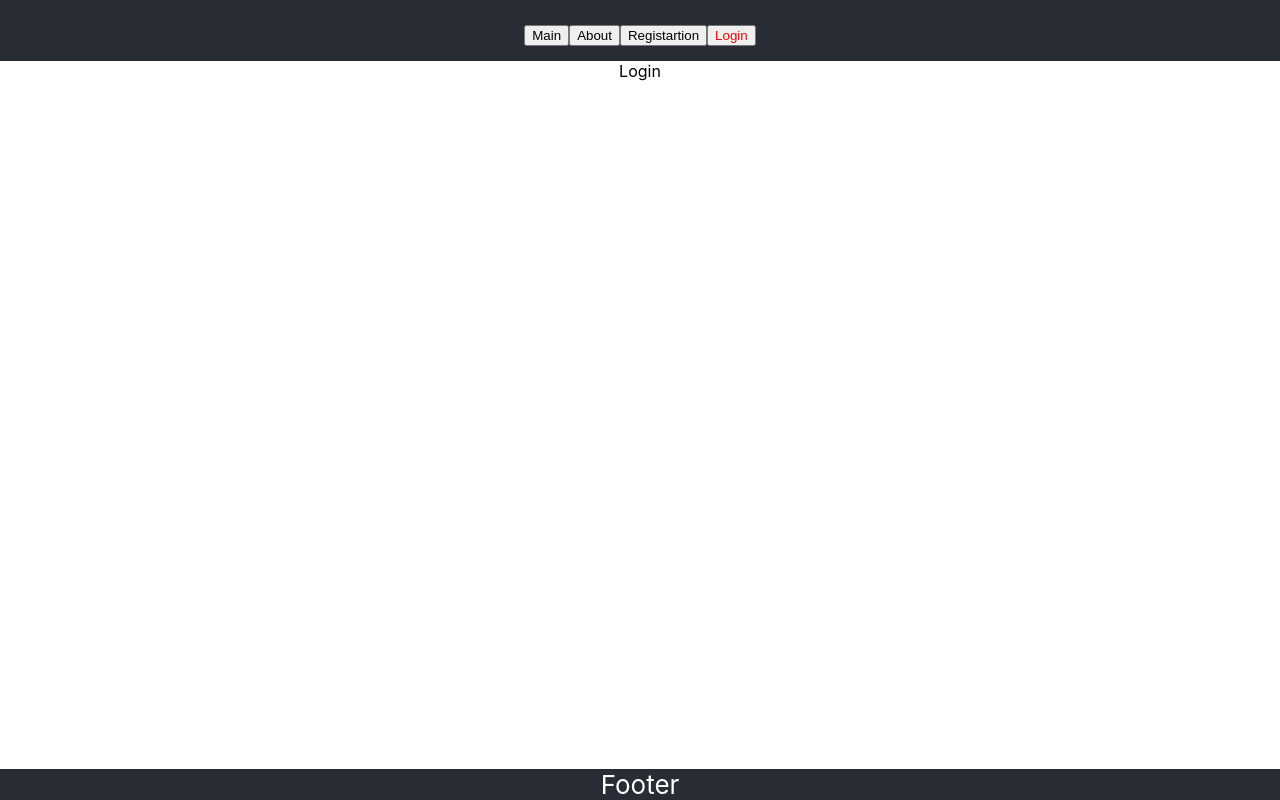
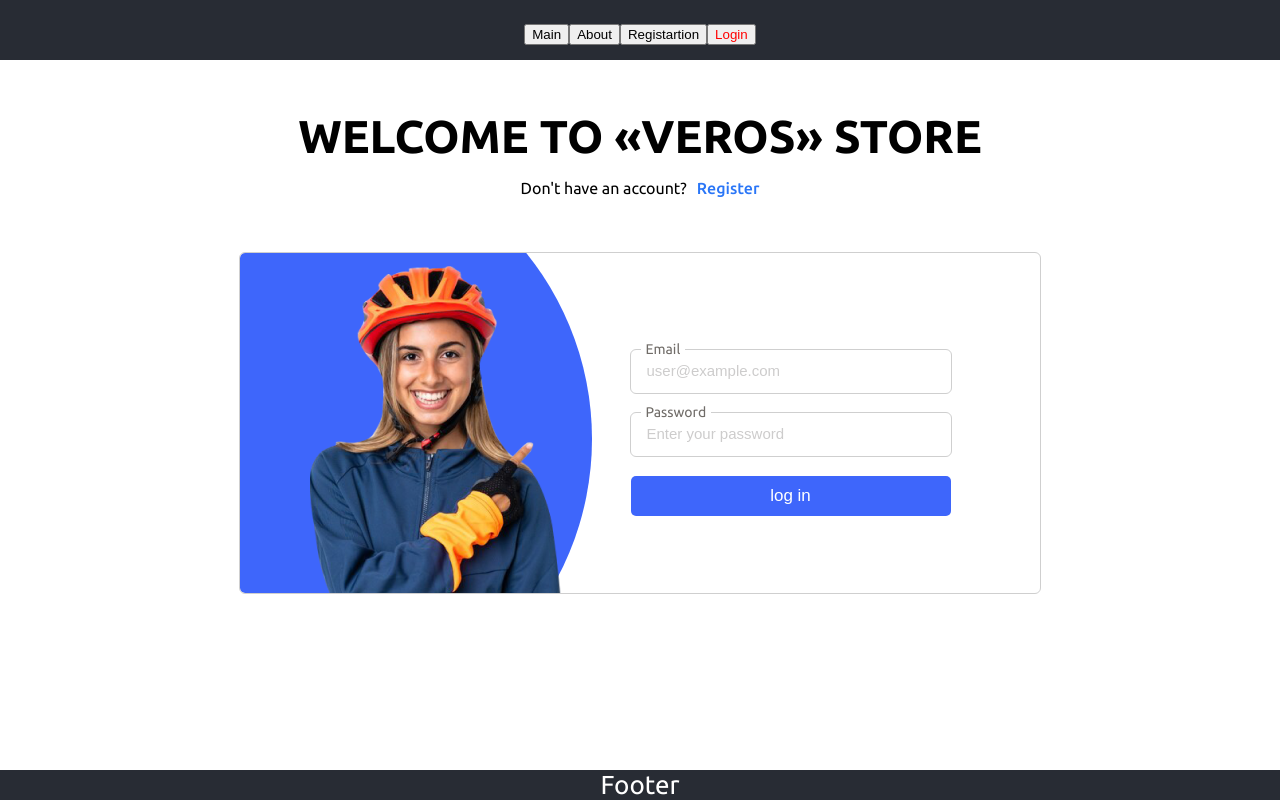
Before and after one commit to MekanEs/eCommerce-Application, a React (Create React App) app: page /login in a window 1280 px wide. Built offline with nearby package versions, Linux system fonts and the light colour scheme.

Commit message:
feat: add login page layout

```diff
--- a/public/index.html
+++ b/public/index.html
@@ -24,6 +24,12 @@
       work correctly both with client-side routing and a non-root public URL.
       Learn how to configure a non-root public URL by running `npm run build`.
     -->
+    <link rel="preconnect" href="https://fonts.googleapis.com" />
+    <link rel="preconnect" href="https://fonts.gstatic.com" crossorigin />
+    <link
+      href="https://fonts.googleapis.com/css2?family=Ubuntu:wght@400;500;700&display=swap"
+      rel="stylesheet"
+    />
     <title>React App</title>
   </head>
   <body>
--- /dev/null
+++ b/src/components/button/button.module.scss
@@ -0,0 +1,25 @@
+.button {
+  font-size: 17px;
+  text-transform: lowercase;
+  width: 320px;
+  height: 40px;
+  border: none;
+  border-radius: 5px;
+  color: white;
+  background: #3e66fb;
+}
+
+.button:hover {
+  cursor: pointer;
+  background: #2f4dbc;
+}
+
+.button:active {
+  background: #1f337e;
+}
+
+.button:disabled {
+  cursor: default;
+  background: #cccccc;
+  color: #9e9e9f;
+}
--- /dev/null
+++ b/src/components/button/index.tsx
@@ -0,0 +1,13 @@
+import React from 'react';
+import styles from './button.module.scss';
+import { ButtonProps } from '../../utils/helpers/interface';
+
+const Button: React.FC<ButtonProps> = ({ label, onClick }) => {
+  return (
+    <button className={styles.button} onClick={onClick}>
+      {label}
+    </button>
+  );
+};
+
+export default Button;
--- /dev/null
+++ b/src/components/input/index.tsx
@@ -0,0 +1,20 @@
+import React from 'react';
+import styles from './input.module.scss';
+import { InputProps } from '../../utils/helpers/interface';
+
+const Input: React.FC<InputProps> = ({
+  label,
+  type,
+  id,
+  name,
+  placeholder,
+}) => {
+  return (
+    <div className={styles.field}>
+      <label htmlFor={id}>{label}</label>
+      <input type={type} id={id} name={name} placeholder={placeholder} />
+    </div>
+  );
+};
+
+export default Input;
--- /dev/null
+++ b/src/components/input/input.module.scss
@@ -0,0 +1,35 @@
+label {
+  position: absolute;
+  top: -10px;
+  left: 10px;
+  color: #706c68;
+  font-size: 14px;
+  font-weight: 400;
+  line-height: 140%;
+  background: white;
+  padding: 0px 5px;
+  z-index: 1;
+}
+
+input {
+  border: 0;
+  border-radius: 5px;
+  outline: 1px solid #cfcfcf;
+  padding: 14px 16px;
+  width: 320px;
+  background: white;
+  box-sizing: border-box;
+}
+
+input::placeholder {
+  color: #cdcccc;
+  font-size: 15px;
+  font-style: normal;
+  font-weight: 400;
+  line-height: 100%;
+}
+
+.field {
+  position: relative;
+  margin: 20px;
+}
--- a/src/index.scss
+++ b/src/index.scss
@@ -1,3 +1,7 @@
+* {
+  transition: all 0.3s ease;
+}
+
 html,
 body,
 #root {
@@ -5,9 +9,7 @@ body,
 }
 body {
   margin: 0;
-  font-family: -apple-system, BlinkMacSystemFont, 'Segoe UI', 'Roboto', 'Oxygen',
-    'Ubuntu', 'Cantarell', 'Fira Sans', 'Droid Sans', 'Helvetica Neue',
-    sans-serif;
+  font-family: 'Ubuntu', sans-serif;
   -webkit-font-smoothing: antialiased;
   -moz-osx-font-smoothing: grayscale;
   box-sizing: border-box;
--- a/src/pages/login/index.tsx
+++ b/src/pages/login/index.tsx
@@ -1,7 +1,45 @@
 import React from 'react';
+import womanImg from '../../assets/img/png/woman-login.png';
+import Input from '../../components/input';
+import styles from './login.module.scss';
+import Button from '../../components/button';
 
 const Login: React.FC = () => {
-  return <div>Login</div>;
+  return (
+    <div className={styles.container}>
+      <h2 className={styles['page-title']}>Welcome to «Veros» Store</h2>
+      <div className={styles['registration-link']}>
+        <p>Don't have an account? </p>
+        <a href="">Register</a>
+      </div>
+      <div className={styles['form-container']}>
+        <div className={styles['image-container']}>
+          <img className={styles.image} src={womanImg} alt="Woman" />
+        </div>
+        <form className={styles['login-form']}>
+          <Input
+            label="Email"
+            type="text"
+            id="login"
+            name="login"
+            placeholder="user@example.com"
+          />
+          <Input
+            label="Password"
+            type="password"
+            id="password"
+            name="password"
+            placeholder="Enter your password"
+          />
+          <Button
+            label={'log in'}
+            type="submit"
+            onClick={function (): void {}}
+          />
+        </form>
+      </div>
+    </div>
+  );
 };
 
 export default Login;
--- /dev/null
+++ b/src/pages/login/login.module.scss
@@ -0,0 +1,58 @@
+.container {
+  display: flex;
+  flex-direction: column;
+  align-items: center;
+  max-width: 800px;
+  margin: 0 auto;
+}
+
+.page-title {
+  margin: 50px 0px 0px;
+  font-size: 46px;
+  text-transform: uppercase;
+}
+
+.registration-link {
+  display: flex;
+  align-items: center;
+  margin-bottom: 40px;
+}
+
+.registration-link a {
+  margin-left: 10px;
+  color: #2a76f7;
+  font-weight: 500;
+}
+
+.form-container {
+  position: relative;
+  display: flex;
+  justify-content: center;
+  align-items: center;
+  border-radius: 5px;
+  outline: 1px solid #cfcfcf;
+  width: 100%;
+  height: 340px;
+  overflow: hidden;
+  z-index: 2;
+}
+
+.image-container {
+  margin-right: 50px;
+}
+
+.image-container::after {
+  content: '';
+  position: absolute;
+  border-radius: 50%;
+  width: 592px;
+  height: 592px;
+  background: #3e66fb;
+  top: -110px;
+  right: 56%;
+  z-index: -1;
+}
+
+.image-container img {
+  margin-top: 70px;
+}
--- /dev/null
+++ b/src/utils/helpers/interface.tsx
@@ -0,0 +1,13 @@
+export interface InputProps {
+  label: string;
+  type: string;
+  id: string;
+  name: string;
+  placeholder: string;
+}
+
+export interface ButtonProps {
+  label: string;
+  type: string;
+  onClick: () => void;
+}
```
Also changed, not shown: src/assets/img/png/woman-login.png (added).
